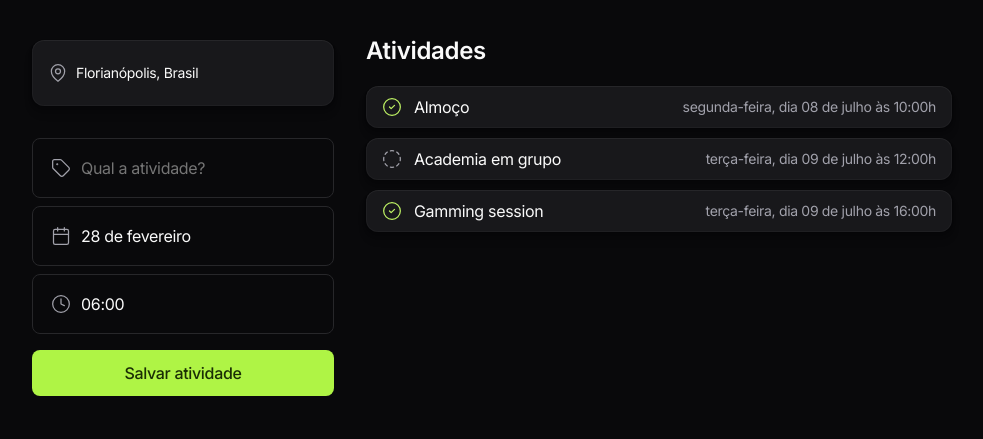
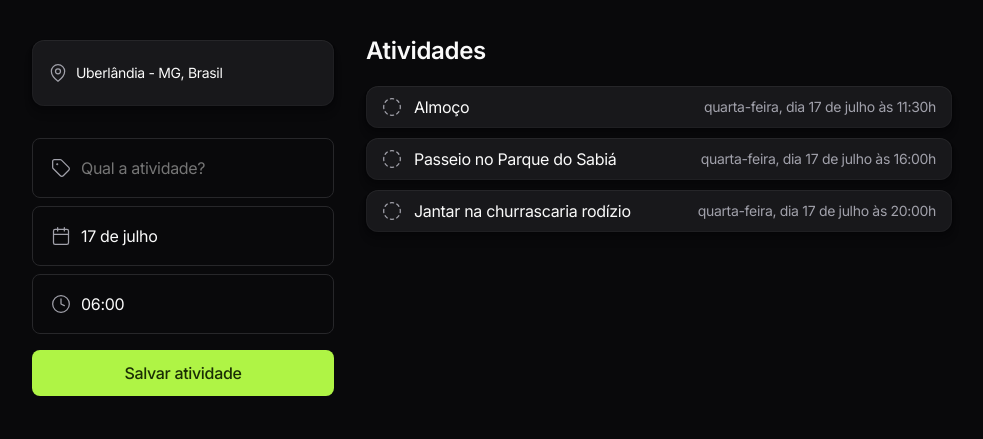
Before and after one commit to brunooliveira7/Activity-Planner, a plain HTML site: page index.html in a window 1280 px wide. Shown: the whole page, without its empty margins (148-1131 px from the left). Drawn offline with nearby package versions, Linux system fonts and the light colour scheme.

Commit message:
adjustments to the layout content

```diff
--- a/index.html
+++ b/index.html
@@ -22,7 +22,7 @@
       <form onsubmit="salvarAtividade(event)">
         <div id="place" class="card-bg">
           <img src="./assets/map-pin.svg" alt="">
-          <p>Florianópolis, Brasil</p>
+          <p>Uberlândia - MG, Brasil</p>
         </div>
         <div class="fields">
           <div class="field-wrapper">
--- a/script.js
+++ b/script.js
@@ -16,22 +16,22 @@ const formatador = (data) => {
 // object {}
 const atividade = {
   nome: "Almoço",
-  data: new Date("2024-07-08 10:00"),
-  finalizada: true,
+  data: new Date("2024-07-17 11:30"),
+  finalizada: false,
 };
 
 // lista, array, vetor []
 let atividades = [
   atividade,
   {
-    nome: "Academia em grupo",
-    data: new Date("2024-07-09 12:00"),
+    nome: "Passeio no Parque do Sabiá",
+    data: new Date("2024-07-17 16:00"),
     finalizada: false,
   },
   {
-    nome: "Gamming session",
-    data: new Date("2024-07-09 16:00"),
-    finalizada: true,
+    nome: "Jantar na churrascaria rodízio",
+    data: new Date("2024-07-17 20:00"),
+    finalizada: false,
   },
 ];
 
@@ -120,11 +120,11 @@ const salvarAtividade = (event) => {
 
 const criarDiasSelecao = () => {
   const dias = [
-    "2024-02-28",
-    "2024-02-29",
-    "2024-03-01",
-    "2024-03-02",
-    "2024-03-03",
+    "2024-07-17",
+    "2024-07-18",
+    "2024-07-19",
+    "2024-07-20",
+    "2024-07-21",
   ];
 
   let diasSelecao = "";
```
